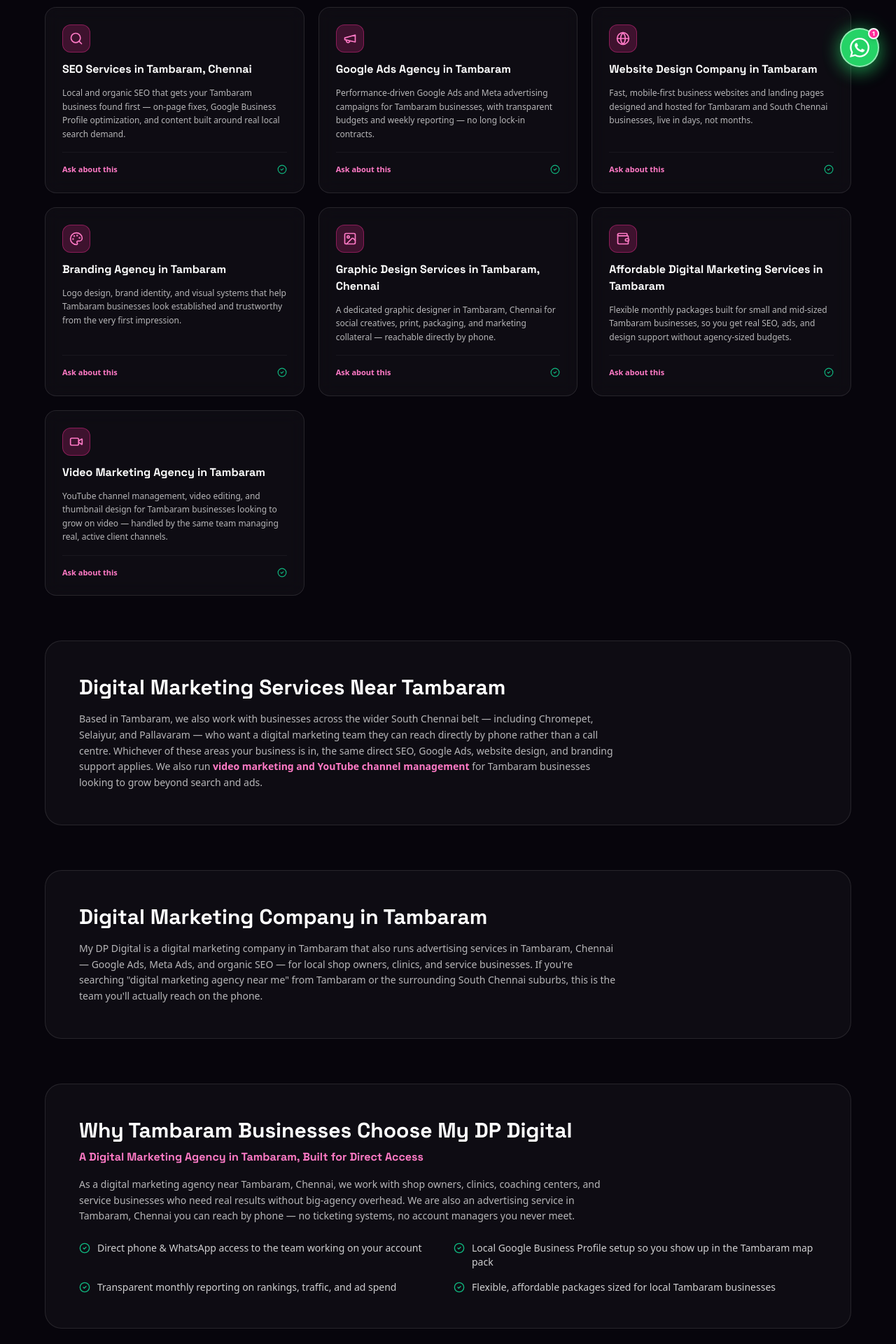
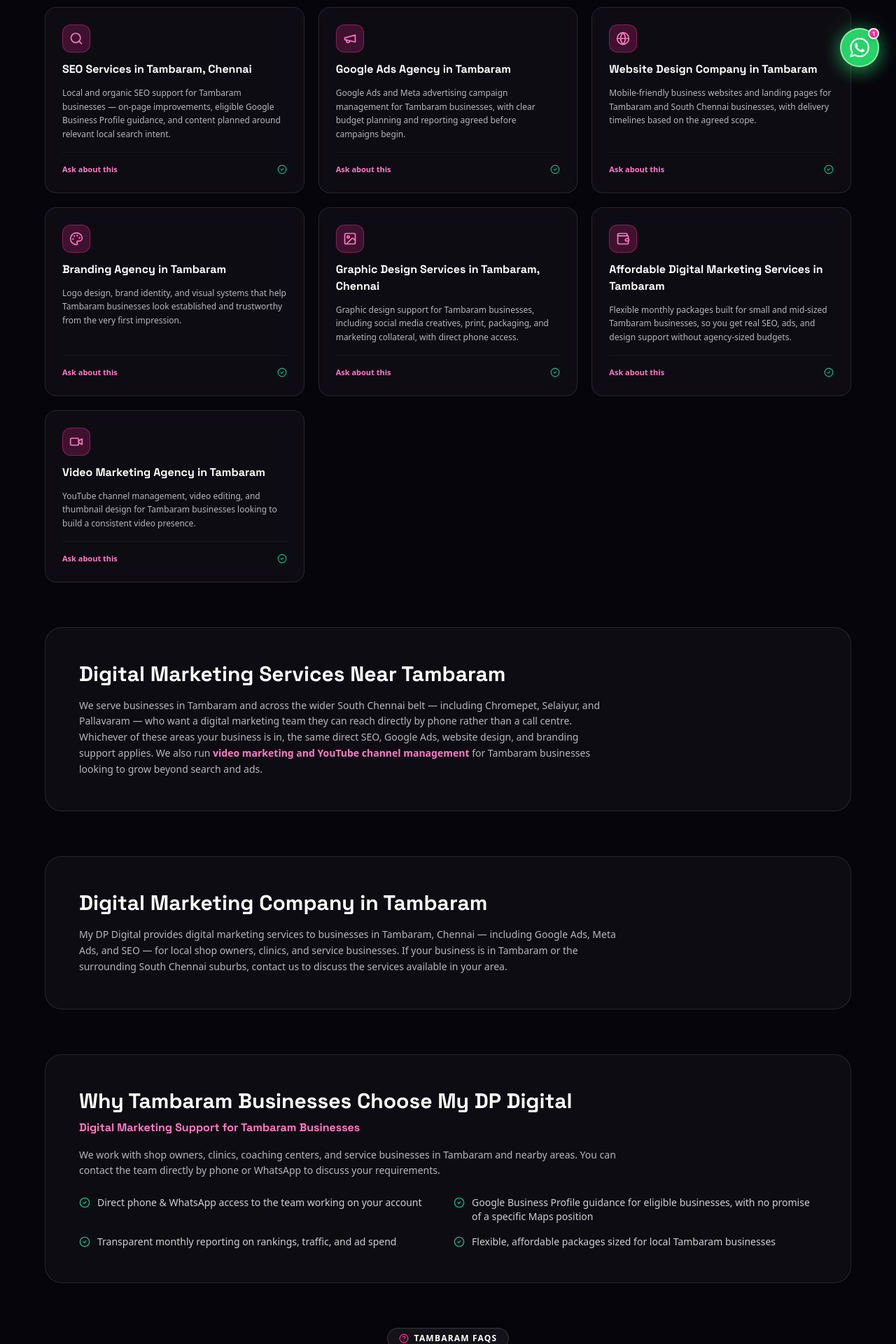
Before and after one commit to deenapriyanka00217-arch/my-dp-Digital, a React (Vite) app: page /tambaram in a window 1280 px wide. Shown: the part 680-2600 px from the top of the page at 70% size. Built offline with nearby package versions, Linux system fonts and the light colour scheme.

Commit message:
SEO: make Tambaram service-area copy accurate

```diff
--- a/src/pages/TambaramPage.tsx
+++ b/src/pages/TambaramPage.tsx
@@ -30,17 +30,17 @@ const getWhatsAppUrl = (topic: string) =>
 const tambaramServices = [
   {
     title: 'SEO Services in Tambaram, Chennai',
-    desc: 'Local and organic SEO that gets your Tambaram business found first — on-page fixes, Google Business Profile optimization, and content built around real local search demand.',
+    desc: 'Local and organic SEO support for Tambaram businesses — on-page improvements, eligible Google Business Profile guidance, and content planned around relevant local search intent.',
     icon: Search,
   },
   {
     title: 'Google Ads Agency in Tambaram',
-    desc: 'Performance-driven Google Ads and Meta advertising campaigns for Tambaram businesses, with transparent budgets and weekly reporting — no long lock-in contracts.',
+    desc: 'Google Ads and Meta advertising campaign management for Tambaram businesses, with clear budget planning and reporting agreed before campaigns begin.',
     icon: Megaphone,
   },
   {
     title: 'Website Design Company in Tambaram',
-    desc: 'Fast, mobile-first business websites and landing pages designed and hosted for Tambaram and South Chennai businesses, live in days, not months.',
+    desc: 'Mobile-friendly business websites and landing pages for Tambaram and South Chennai businesses, with delivery timelines based on the agreed scope.',
     icon: Globe,
   },
   {
@@ -50,7 +50,7 @@ const tambaramServices = [
   },
   {
     title: 'Graphic Design Services in Tambaram, Chennai',
-    desc: 'A dedicated graphic designer in Tambaram, Chennai for social creatives, print, packaging, and marketing collateral — reachable directly by phone.',
+    desc: 'Graphic design support for Tambaram businesses, including social media creatives, print, packaging, and marketing collateral, with direct phone access.',
     icon: ImageIcon,
   },
   {
@@ -60,7 +60,7 @@ const tambaramServices = [
   },
   {
     title: 'Video Marketing Agency in Tambaram',
-    desc: 'YouTube channel management, video editing, and thumbnail design for Tambaram businesses looking to grow on video — handled by the same team managing real, active client channels.',
+    desc: 'YouTube channel management, video editing, and thumbnail design for Tambaram businesses looking to build a consistent video presence.',
     icon: Video,
   },
 ];
@@ -72,11 +72,11 @@ const faqs = [
   },
   {
     question: 'Is there a digital marketing service in Tambaram, Chennai with a phone number I can call directly?',
-    answer: `Yes. My DP Digital is a digital marketing agency in Tambaram, Chennai, and you can call or WhatsApp our team directly at ${DISPLAY_PHONE} for a free consultation — no forms or waiting required.`,
+    answer: `Yes. My DP Digital provides digital marketing services to businesses in Tambaram, Chennai. Call or WhatsApp ${DISPLAY_PHONE} to discuss your requirements.`,
   },
   {
     question: 'Do you have a graphic designer in Tambaram, Chennai with a phone number?',
-    answer: `Yes. Our in-house design team serves Tambaram and the surrounding Chennai suburbs for logo, branding, and print design work. Reach us directly at ${DISPLAY_PHONE}.`,
+    answer: `We provide logo, branding, and print design support to businesses in Tambaram and nearby Chennai suburbs. Reach us directly at ${DISPLAY_PHONE}.`,
   },
   {
     question: 'What Tambaram, Chennai advertising services do you offer with a phone number to call?',
@@ -92,15 +92,15 @@ const faqs = [
   },
   {
     question: 'I searched "digital marketing near me" from Tambaram — is that you?',
-    answer: `Yes, most likely. My DP Digital shows up for digital marketing near me searches across Tambaram and the surrounding South Chennai suburbs, and unlike a call centre, you'll reach the actual team working on your account. Call or WhatsApp ${DISPLAY_PHONE} to confirm we cover your area.`,
+    answer: `We serve businesses in Tambaram and nearby South Chennai suburbs. Search results for “near me” vary by the searcher's location and other factors, so rankings cannot be promised. Call or WhatsApp ${DISPLAY_PHONE} to confirm service coverage.`,
   },
   {
     question: 'Is there a video marketing agency in Tambaram?',
-    answer: `Yes. My DP Digital also runs YouTube channel management, video editing, and thumbnail design for Tambaram businesses — the same team already manages real, active YouTube channels. Call or WhatsApp ${DISPLAY_PHONE} to see examples of our work.`,
+    answer: `Yes. We offer YouTube channel management, video editing, and thumbnail design for businesses in Tambaram. Contact ${DISPLAY_PHONE} to discuss the support you need.`,
   },
   {
     question: 'Is there an SEO company or advertising agency in Tambaram?',
-    answer: `Yes. My DP Digital works as both an SEO company and advertising agency in Tambaram — ranking your business on Google search and Maps while also running Google and Meta ad campaigns, so organic and paid growth work together instead of separately. Call or WhatsApp ${DISPLAY_PHONE} for a free review.`,
+    answer: `My DP Digital provides SEO and Google and Meta advertising support to businesses in Tambaram. SEO can improve search visibility over time, while paid campaigns can help reach relevant audiences; outcomes depend on each business and campaign. Call or WhatsApp ${DISPLAY_PHONE} to discuss your goals.`,
   },
   {
     question: 'Do you cover Tambaram West and Tambaram East?',
@@ -108,7 +108,7 @@ const faqs = [
   },
   {
     question: 'How do I choose the right digital marketing agency in Tambaram?',
-    answer: `Look for an agency that works directly with the people doing the work (not an account manager relaying messages), shows you real examples from Tambaram-area businesses, and is upfront about realistic timelines rather than guaranteeing overnight results. Call or WhatsApp ${DISPLAY_PHONE} and we'll answer any questions honestly before you decide.`,
+    answer: `Look for an agency that works directly with the people doing the work (not an account manager relaying messages), asks to see relevant examples and explain the work clearly, and is upfront about realistic timelines rather than guaranteeing overnight results. Call or WhatsApp ${DISPLAY_PHONE} and we'll answer any questions honestly before you decide.`,
   },
   {
     question: 'How much does digital marketing cost for a small business in Tambaram?',
@@ -116,7 +116,7 @@ const faqs = [
   },
   {
     question: 'How soon can a Tambaram business start seeing results?',
-    answer: 'It depends on the service. Google Ads can bring in leads within days of launch. SEO and organic Google Business Profile growth for Tambaram searches typically take a few months to build momentum, since that is how search engines work — we will be upfront with you about realistic timelines for your specific business.',
+    answer: 'It depends on the service. Google Ads can begin reaching audiences soon after campaigns launch, but lead volume and timing vary. SEO and local organic visibility usually take longer to build; we will discuss realistic expectations for your specific business.',
   },
   {
     question: 'Do I need to visit an office, or can everything be handled remotely for a Tambaram business?',
@@ -279,7 +279,7 @@ const TambaramPage: React.FC = () => {
             Digital Marketing Services Near Tambaram
           </h2>
           <p className="text-xs sm:text-sm text-white/70 leading-relaxed max-w-3xl">
-            Based in Tambaram, we also work with businesses across the wider South Chennai belt — including
+            We serve businesses in Tambaram and across the wider South Chennai belt — including
             Chromepet, Selaiyur, and Pallavaram — who want a digital marketing team they can reach directly by
             phone rather than a call centre. Whichever of these areas your business is in, the same direct
             SEO, Google Ads, website design, and branding support applies. We also run{' '}
@@ -298,10 +298,7 @@ const TambaramPage: React.FC = () => {
             Digital Marketing Company in Tambaram
           </h2>
           <p className="text-xs sm:text-sm text-white/70 leading-relaxed max-w-3xl">
-            My DP Digital is a digital marketing company in Tambaram that also runs advertising services in
-            Tambaram, Chennai — Google Ads, Meta Ads, and organic SEO — for local shop owners, clinics, and
-            service businesses. If you're searching "digital marketing agency near me" from Tambaram or the
-            surrounding South Chennai suburbs, this is the team you'll actually reach on the phone.
+            My DP Digital provides digital marketing services to businesses in Tambaram, Chennai — including Google Ads, Meta Ads, and SEO — for local shop owners, clinics, and service businesses. If your business is in Tambaram or the surrounding South Chennai suburbs, contact us to discuss the services available in your area.
           </p>
         </div>
       </div>
@@ -313,18 +310,15 @@ const TambaramPage: React.FC = () => {
             Why Tambaram Businesses Choose My DP Digital
           </h2>
           <h3 className="text-sm sm:text-base font-bold text-[#FF7AC6] mb-4">
-            A Digital Marketing Agency in Tambaram, Built for Direct Access
+            Digital Marketing Support for Tambaram Businesses
           </h3>
           <p className="text-xs sm:text-sm text-white/70 leading-relaxed max-w-3xl mb-6">
-            As a digital marketing agency near Tambaram, Chennai, we work with shop owners, clinics, coaching
-            centers, and service businesses who need real results without big-agency overhead. We are also an
-            advertising service in Tambaram, Chennai you can reach by phone — no ticketing systems, no account
-            managers you never meet.
+            We work with shop owners, clinics, coaching centers, and service businesses in Tambaram and nearby areas. You can contact the team directly by phone or WhatsApp to discuss your requirements.
           </p>
           <div className="grid sm:grid-cols-2 gap-4">
             {[
               'Direct phone &amp; WhatsApp access to the team working on your account',
-              'Local Google Business Profile setup so you show up in the Tambaram map pack',
+              'Google Business Profile guidance for eligible businesses, with no promise of a specific Maps position',
               'Transparent monthly reporting on rankings, traffic, and ad spend',
               'Flexible, affordable packages sized for local Tambaram businesses',
             ].map((point, idx) => (
```
